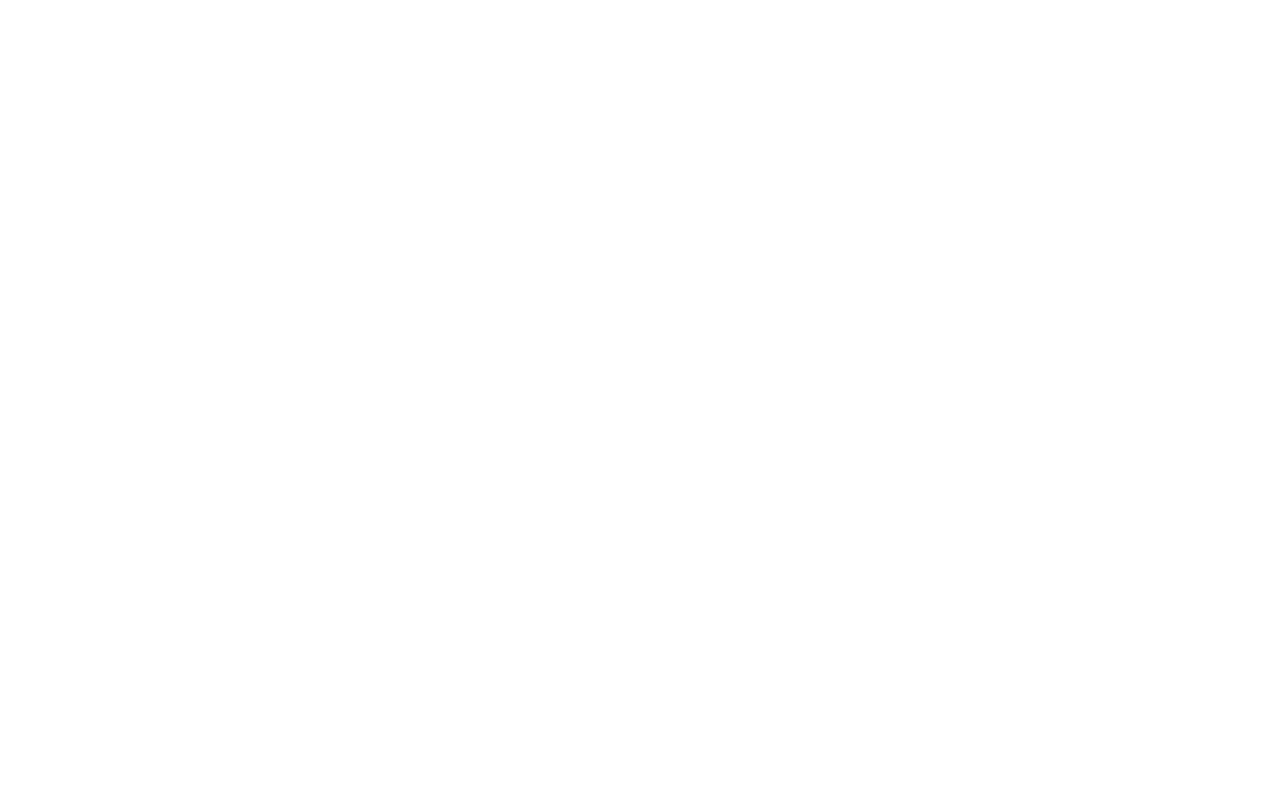
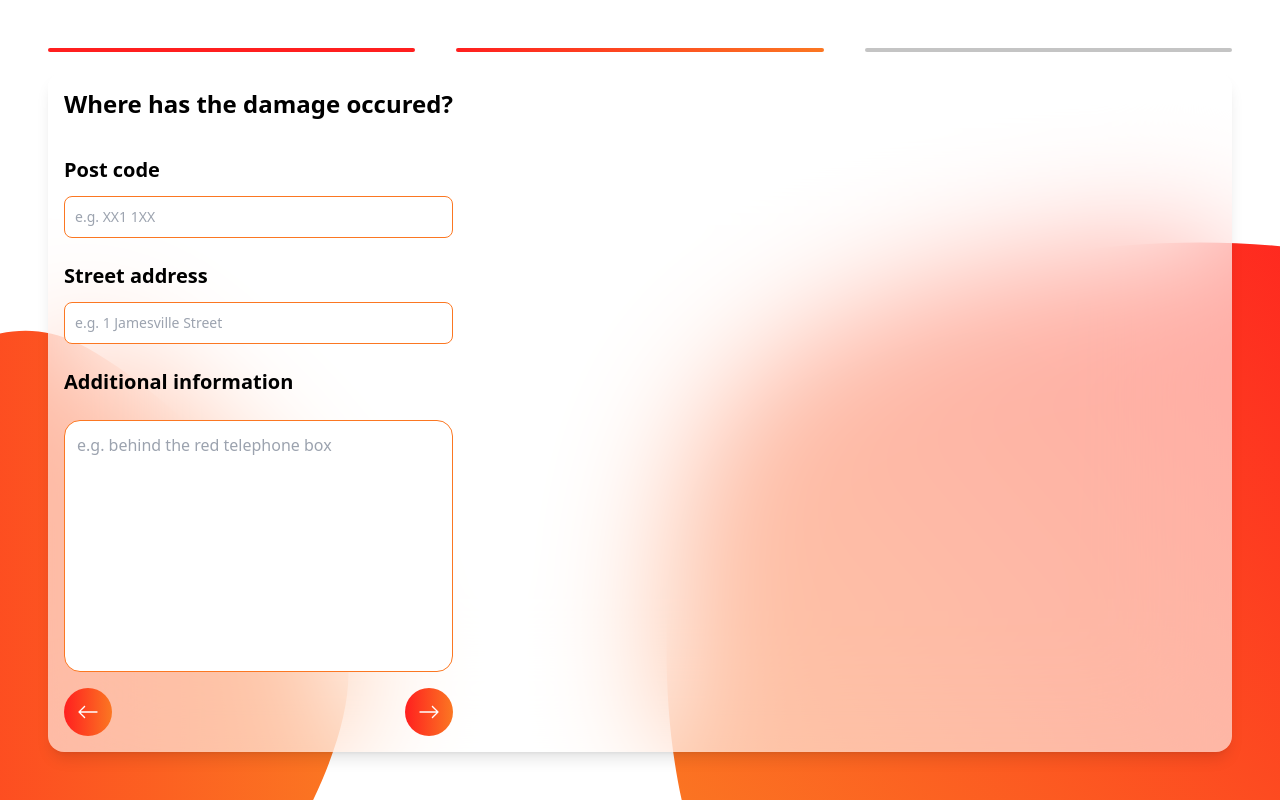
Before and after one commit to shawnanuptra/assessment2, a React (Create React App) app: page /q2 in a window 1280 px wide. Before the commit this address had no page. Built offline with nearby package versions, Linux system fonts and the light colour scheme.

Commit message:
Added Question2 page

```diff
--- /dev/null
+++ b/src/components/BackArrowButton.js
@@ -0,0 +1,11 @@
+import React from 'react'
+import Arrow from '../vectors/arrow.svg'
+export default function BackArrowButton() {
+    return (
+        <div className='flex justify-end mt-4'>
+            <div className='text-3xl text-white bg-gradient-to-r from-primaryRed to-accentOrange p-3 rounded-full hover:drop-shadow-lg hover:scale-110 transition-all w-12 h-12 flex justify-center items-center cursor-pointer'>
+                <img src={Arrow} className='rotate-180' />
+            </div>
+        </div>
+    )
+}
--- a/src/index.js
+++ b/src/index.js
@@ -5,6 +5,7 @@
 import reportWebVitals from './reportWebVitals';
 import { BrowserRouter, Routes, Route } from 'react-router-dom';
 import Question1 from './pages/Question1'
+import Question2 from './pages/Question2';
 
 const root = ReactDOM.createRoot(document.getElementById('root'));
 root.render(
@@ -13,6 +14,7 @@
       <Routes>
         <Route path='/' element={<App />} />
         <Route path='/q1' element={<Question1 />} />
+        <Route path='/q2' element={<Question2 />} />
       </Routes>
     </BrowserRouter>
   </React.StrictMode>
--- a/src/pages/Question1.js
+++ b/src/pages/Question1.js
@@ -1,4 +1,5 @@
 import React from 'react'
+import { Link } from 'react-router-dom'
 import DamageType from '../components/DamageType'
 import NextArrowButton from '../components/NextArrowButton'
 import QuestionsBar from '../components/QuestionsBar'
@@ -29,7 +30,9 @@
                         <textarea className='w-full bg flex flex-grow resize-none border-[1px] border-accentOrange rounded-2xl p-3  focus:outline-accentOrange' placeholder='Type here...'>
 
                         </textarea>
-                        <NextArrowButton />
+                        <Link to='/q2'>
+                            <NextArrowButton />
+                        </Link>
                     </form>
                 </div>
             </div>
--- /dev/null
+++ b/src/pages/Question2.js
@@ -0,0 +1,49 @@
+import React from 'react'
+import { Link } from 'react-router-dom'
+import BackArrowButton from '../components/BackArrowButton'
+import DamageType from '../components/DamageType'
+import NextArrowButton from '../components/NextArrowButton'
+import QuestionsBar from '../components/QuestionsBar'
+import Bubbles from '../vectors/bubbles.svg'
+export default function Question2() {
+    return (
+        <>
+            <div className='absolute z-0 w-screen h-screen bg-bubbles bg-cover'>
+            </div>
+            <div className='w-screen h-screen p-12 flex flex-col z-10'>
+                <QuestionsBar question={2} />
+                <div className='flex rounded-2xl flex-grow relative p-4 shadow-lg  bg-white bg-opacity-60 backdrop-blur-3xl'>
+                    <form className='flex flex-col justify-between'>
+                        <div className='mb-9'>
+                            <h2 className='text-2xl font-bold'>Where has the damage occured?</h2>
+                        </div>
+
+                        <div className='mb-6'>
+                            <h3 className='text-xl font-bold mb-3'>Post code</h3>
+                            <input type={'text'} placeholder='e.g. XX1 1XX' className='w-full text-sm p-2.5 rounded-lg border-accentOrange border-[1px]' />
+                        </div>
+
+                        <div className='mb-6'>
+                            <h3 className='text-xl font-bold mb-3'>Street address</h3>
+                            <input type={'text'} placeholder='e.g. 1 Jamesville Street' className='w-full text-sm p-2.5 rounded-lg border-accentOrange border-[1px]' />
+                        </div>
+
+                        <h2 className='text-xl font-bold mb-6'>Additional information</h2>
+                        <textarea className='w-full bg flex flex-grow resize-none border-[1px] border-accentOrange rounded-2xl p-3  focus:outline-accentOrange' placeholder='e.g. behind the red telephone box'>
+
+                        </textarea>
+                        <div className='flex justify-between'>
+                            <Link to='/q1'>
+                                <BackArrowButton />
+                            </Link>
+                            <Link to='/q3'>
+
+                                <NextArrowButton />
+                            </Link>
+                        </div>
+                    </form>
+                </div>
+            </div>
+        </>
+    )
+}
```
